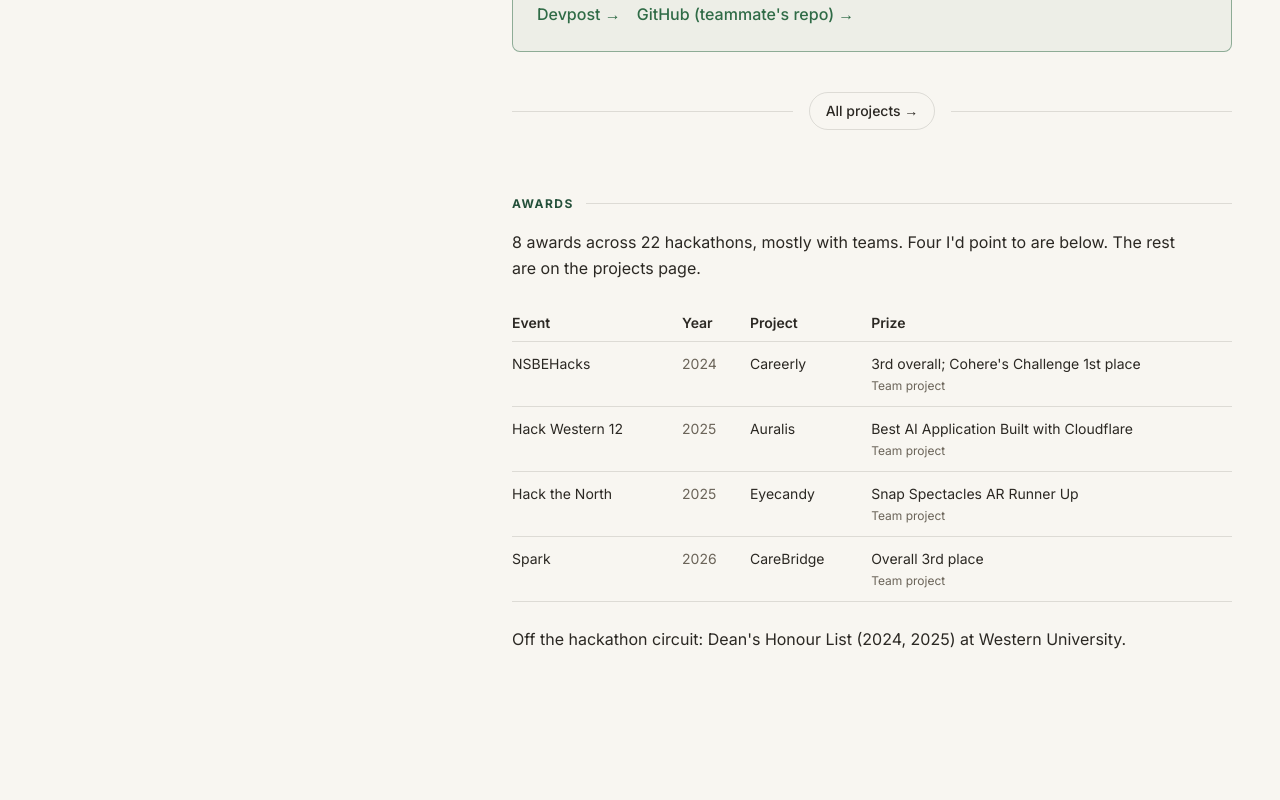
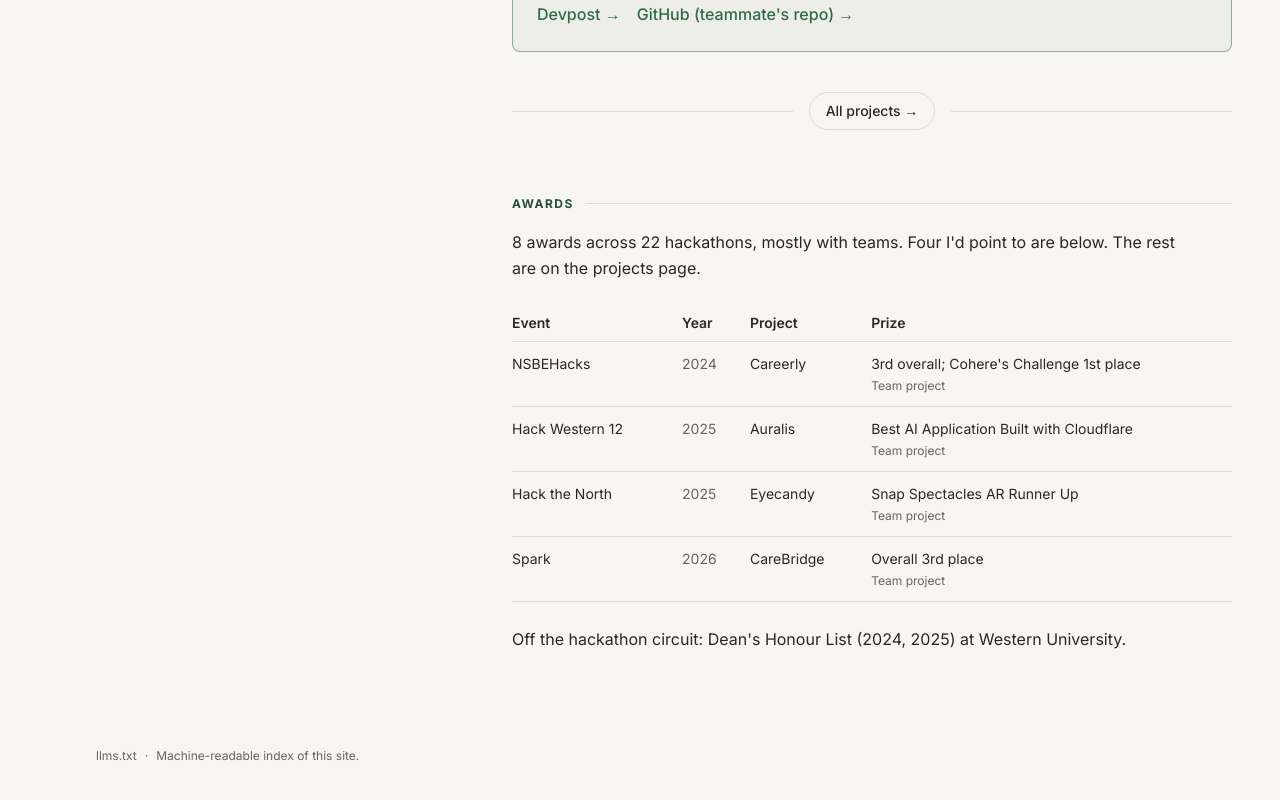
Before and after one commit to HasNate618/portfolio-v3, a Next.js app: page / in a window 1280 px wide. Shown: the part 3152-3952 px from the top of the page. Before the commit the page ends 3900 px from the top, so only its background shows below. Built offline with nearby package versions, Linux system fonts and the light colour scheme.

Commit message:
Add llms.txt link to site footer for AI discoverability

```diff
--- a/src/components/PageShell.tsx
+++ b/src/components/PageShell.tsx
@@ -23,6 +23,11 @@ export function PageShell({ current, children }: { current: string; children: Re
           <main id="content" className="page-enter-delayed pt-12 lg:py-24">{children}</main>
         </div>
       </div>
+      <footer className="px-6 pb-12 text-xs text-muted lg:px-12">
+        <a href="/llms.txt" className="hover:text-fg">llms.txt</a>
+        <span className="mx-2" aria-hidden="true">·</span>
+        <span>Machine-readable index of this site.</span>
+      </footer>
     </div>
   );
 }
```
